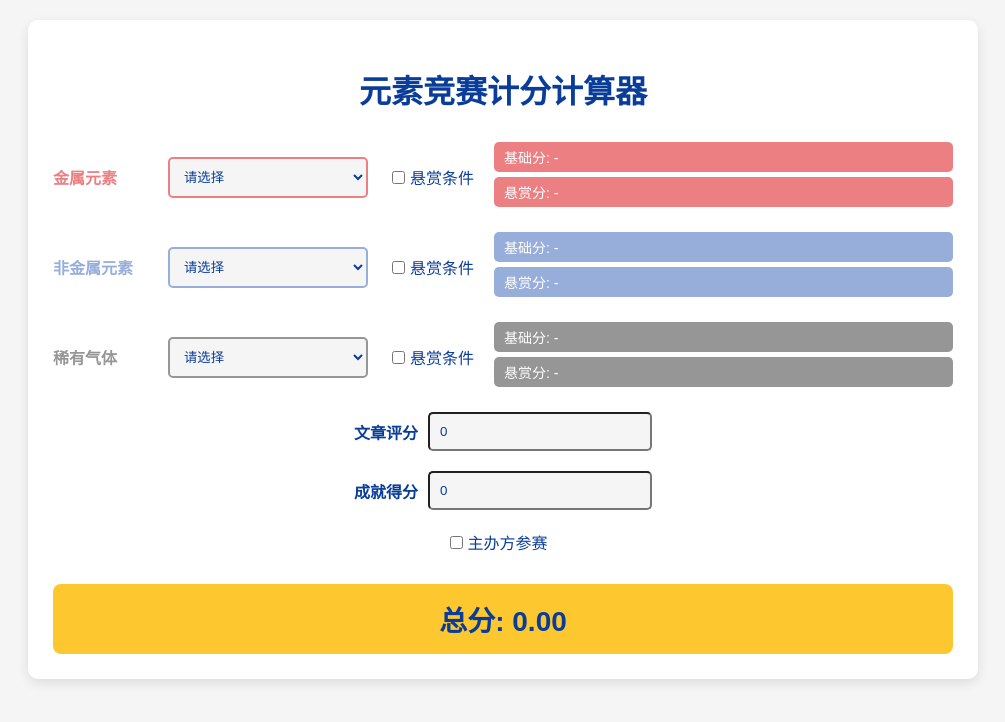
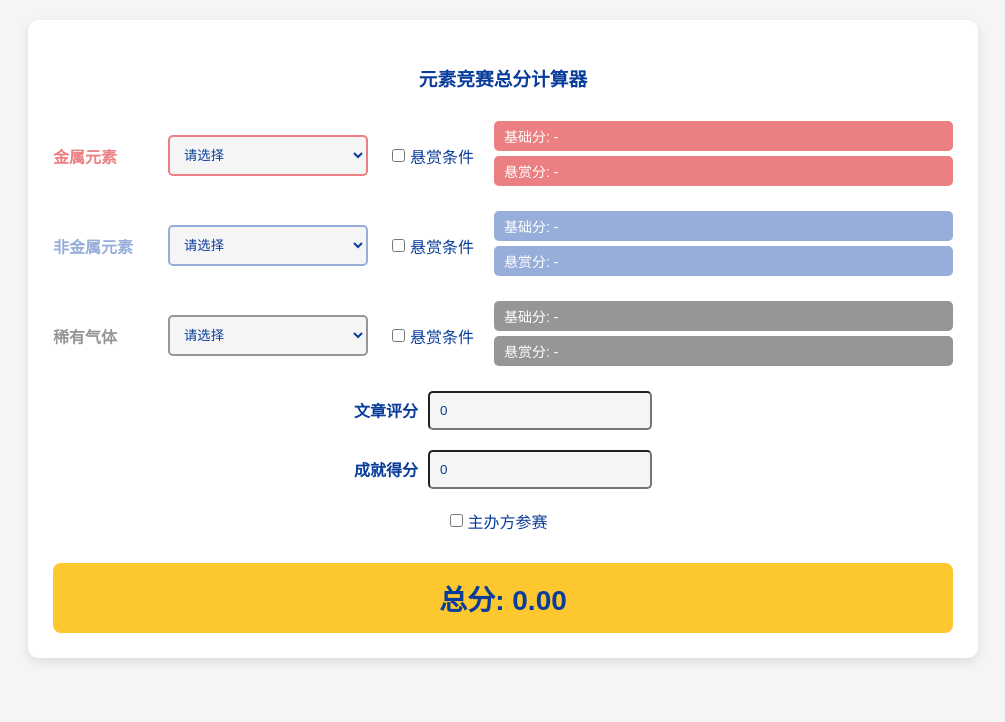
Before and after one commit to Meauzeek/elecon_calc, a plain HTML site: page index.html in a window 1280 px wide. Shown: the whole page, without its empty margins (137-1142 px from the left). Drawn offline with Linux system fonts and the light colour scheme.

Commit message:
Update index.html

```diff
--- a/index.html
+++ b/index.html
@@ -20,7 +20,7 @@
             border-radius: 10px;
             box-shadow: 0 4px 12px rgba(0, 0, 0, 0.1);
         }
-        h1 {
+        h3 {
             color: rgb(10, 61, 154);
             text-align: center;
             margin-bottom: 30px;
@@ -137,7 +137,7 @@
 </head>
 <body>
     <div class="container">
-        <h1>元素竞赛计分计算器</h1>
+        <h3>元素竞赛总分计算器</h3>
 
         <!-- 金属选择 -->
         <div class="section">
```
